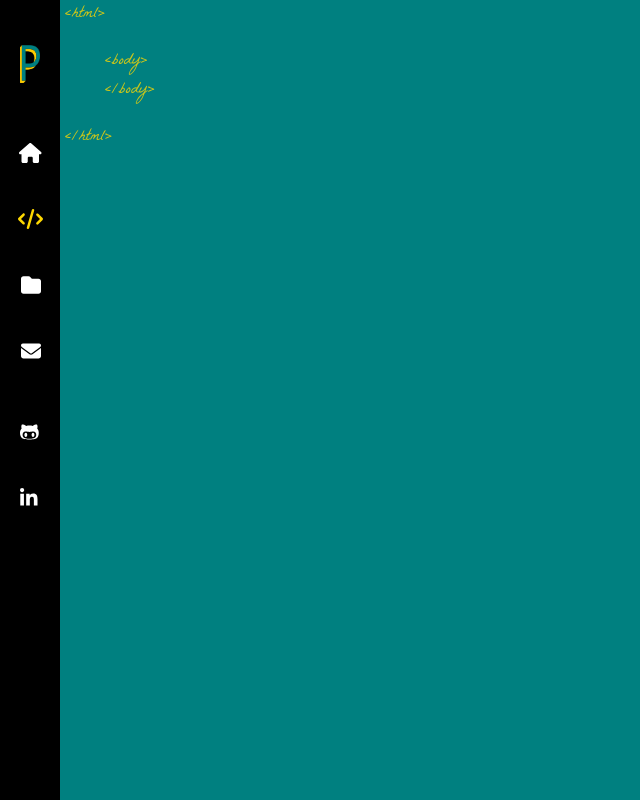
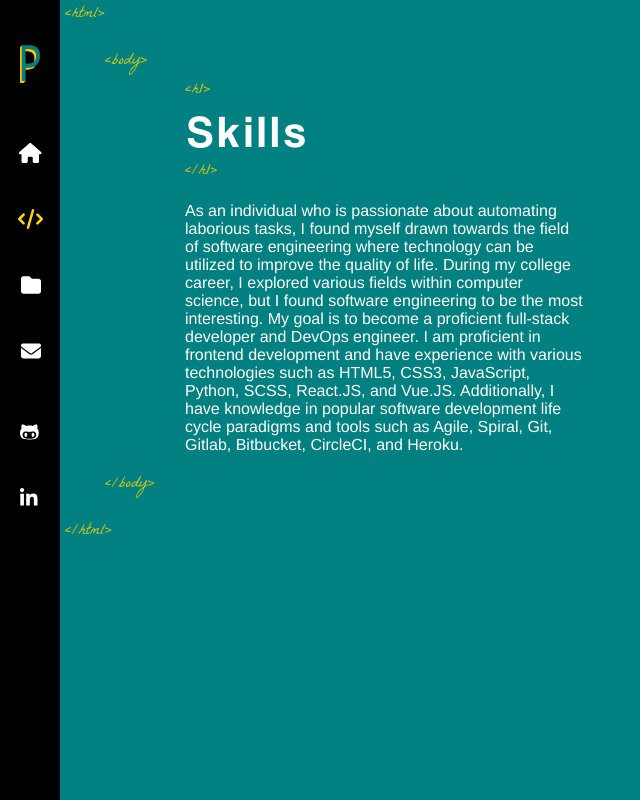
Before and after one commit to Phyozawhein/phyo-portfolio, a React (Create React App) app: page /skills in a window 1280 px wide. Shown: the whole page, without its empty margins (0-640 px from the left). Built offline with nearby package versions, Linux system fonts and the light colour scheme.

Commit message:
removed overflow scroll & revising website design

```diff
--- a/src/App.js
+++ b/src/App.js
@@ -2,13 +2,18 @@
 import './App.scss';
 import Home from './components/home/Home.js'
 import Layout from './components/layout/Layout';
+import Skills from './components/skills/Skills';
 import {Routes, Route} from 'react-router-dom';
 function App() {
   return (
     <>
       <Routes >
         <Route path="/*" element={<Layout/>}>
-          <Route index  path="home" element={<Home/>} />
+          <Route index  element={<Home/>} />
+          <Route exact path="skills" element={<Skills/>}/>
+          {/* <Route exact path="bio" element={<Bio/>}/>
+          <Route exact path="projects" element={<Projects/>}/>
+          <Route exact path="contact" element={<Contact/>}/> */}
 
         </Route>
 
--- a/src/App.scss
+++ b/src/App.scss
@@ -43,5 +43,6 @@
 }
 
 body{
-  font-family:'Helvetica', 'Coolvetica', 'san-serif'
+  font-family:'Helvetica', 'Coolvetica', 'san-serif';
+  overflow: hidden;
 }
--- a/src/components/avatar/Avatar.scss
+++ b/src/components/avatar/Avatar.scss
@@ -1,6 +1,5 @@
 .avatar{
     position:relative;
-
     width:500px;
     height:auto;
     display:block;
--- a/src/components/home/Home.js
+++ b/src/components/home/Home.js
@@ -5,10 +5,11 @@ import Plogo from '../../assets/images/PSolid.png';
 import Avatar from '../../components/avatar/Avatar.js';
 const Home = ()=>{
     let [strClassName,setStrClass] = useState('animated-text')
-
+    let [strLogoName,setLogoClass] = useState('logoChar')
     useEffect(()=>{
         setTimeout(()=>{
-            setStrClass('animated-text-hover')
+            setStrClass('animated-text-hover');
+            setLogoClass('logoChar-hover')
         }
     , 2000)
     },[])
@@ -19,12 +20,12 @@ const Home = ()=>{
                 <span className="headline">
                     <AnimatedLetters strArray={"Hi! My name's...".split('') } strClass={strClassName}/>
                     <br/>
-                    <img src={Plogo} className="logoChar" />
+                    <img src={Plogo} className={strLogoName} />
                     <AnimatedLetters strArray={"hyo Hein ".split('') } strClass={strClassName}/>
                 </span>
-                <h2 >
-                    Web developer / Dev Ops
-                </h2>
+                <h3 >
+                Computer Science Grad / Web developer  / Dev Ops
+                </h3>
             </div>
             <div className="image-area">
                 <Avatar/>
--- a/src/components/home/Home.scss
+++ b/src/components/home/Home.scss
@@ -4,13 +4,27 @@
         .logoChar{
             display:inline-block;
             width:40px;
-            animation-name: fadeIn;
+            animation:bounceIn;
+            animation-duration: 1s;
             animation-fill-mode: forwards;
-            animation-duration:1s;
 
         }
+
+        .logoChar-hover{
+            display:inline-block;
+            width:40px;
+            &:hover{
+
+                animation: rubberBand 1s;
+                animation-fill-mode:forwards;
+
+            }
+        }
     }
-    h2{
+
+    h3{
+        width:350px;
+        overflow-wrap:break-word;
         color:#bababa;
         font-size:18px;
 
--- a/src/components/sideMenu/SideMenu.js
+++ b/src/components/sideMenu/SideMenu.js
@@ -17,7 +17,7 @@ const SideMenu = ()=>{
         </Link>
 
         <nav >
-                        <NavLink className={({isActive})=> isActive ? "home-link active": "home-link" }  to='home'>
+                        <NavLink className={({isActive})=> isActive ? "home-link active": "home-link" }  to="/">
                                     <FontAwesomeIcon icon={faHouse} />
                         </NavLink>
 
--- /dev/null
+++ b/src/components/skills/Skills.js
@@ -0,0 +1,41 @@
+
+import AnimatedLetters from '../animatedLetters/AnimatedLetters';
+import React,{ useState, useEffect }from 'react';
+import './Skills.scss';
+const Skills = ()=>{
+
+    let [strClassName,setStrClass] = useState('animated-text')
+
+    useEffect(()=>{
+        setTimeout(()=>{
+            setStrClass('animated-text-hover');
+
+        }
+    , 2000)
+    },[])
+    return(
+        <div className="container">
+        <div className="text-area">
+            <span className="headline">
+                <AnimatedLetters strArray={"Skills".split('') } strClass={strClassName}/>
+            </span>
+            <p className="skills-text">
+                As an individual who is passionate about automating laborious tasks,
+                I found myself drawn towards the field of software engineering where technology can be utilized to
+                improve the quality of life. During my college career, I explored various fields within computer science,
+                but I found software engineering to be the most interesting. My goal is to become a proficient
+                full-stack developer and DevOps engineer. I am proficient in frontend development and have experience
+                with various technologies such as HTML5, CSS3, JavaScript, Python, SCSS, React.JS, and Vue.JS.
+                Additionally, I have knowledge in popular software development life cycle paradigms and tools such as
+                Agile, Spiral, Git, Gitlab, Bitbucket, CircleCI, and Heroku.
+            </p>
+        </div>
+        <div className="image-area">
+
+        </div>
+
+    </div>
+    )
+}
+
+export default Skills;
--- /dev/null
+++ b/src/components/skills/Skills.scss
@@ -0,0 +1,8 @@
+.text-area{
+    .skills-text{
+        color:white;
+        display:inline-block;
+        width:400px;
+        overflow-wrap:break-word;
+    }
+}
```
